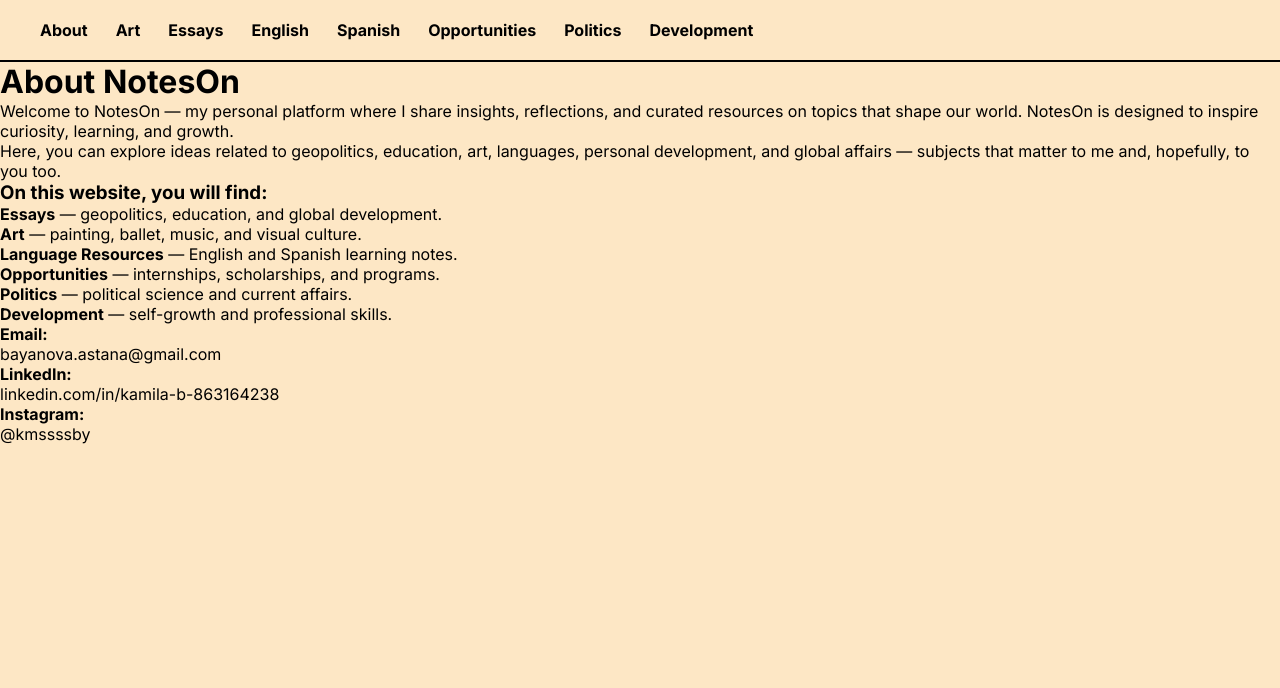
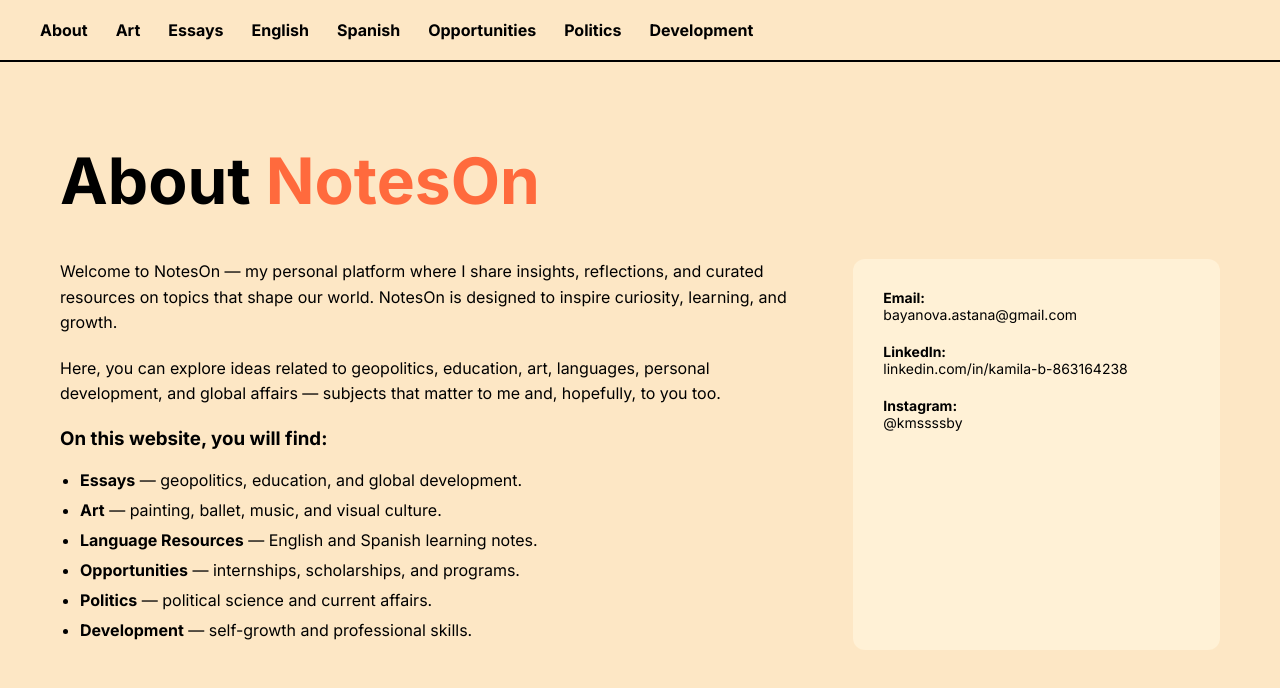
Before and after one commit to Kamilabay/kamilabay.github.io, a plain HTML site: page about.html in a window 1280 px wide. Drawn offline with Linux system fonts and the light colour scheme.

Commit message:
Update style.css

```diff
--- a/style.css
+++ b/style.css
@@ -49,3 +49,48 @@ body {
   font-size: 14px;
   letter-spacing: 1px;
 }
+/* About page */
+
+.about {
+  padding: 80px 60px;
+}
+
+.about h1 {
+  font-size: 64px;
+  margin-bottom: 40px;
+}
+
+.about h1 span {
+  color: #ff6a3d;
+}
+
+.about-content {
+  display: grid;
+  grid-template-columns: 2fr 1fr;
+  gap: 60px;
+}
+
+.about-text p {
+  margin-bottom: 20px;
+  line-height: 1.6;
+}
+
+.about-text ul {
+  margin-top: 20px;
+  padding-left: 20px;
+}
+
+.about-text li {
+  margin-bottom: 10px;
+}
+
+.about-contact {
+  background: #fff1d6;
+  padding: 30px;
+  border-radius: 12px;
+}
+
+.about-contact p {
+  margin-bottom: 20px;
+  font-size: 14px;
+}
```
